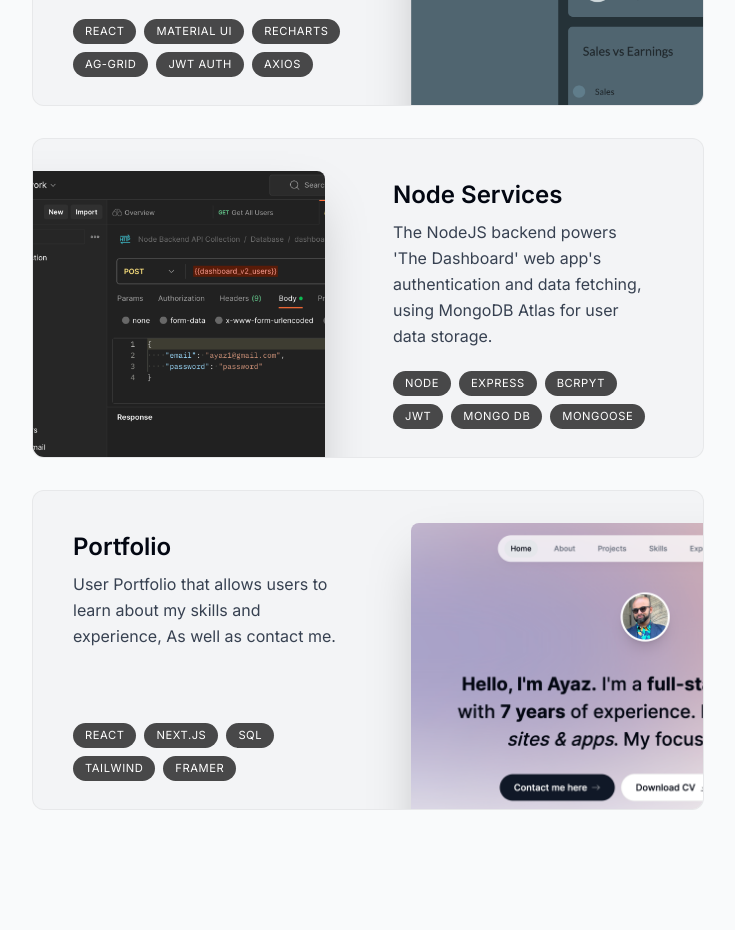
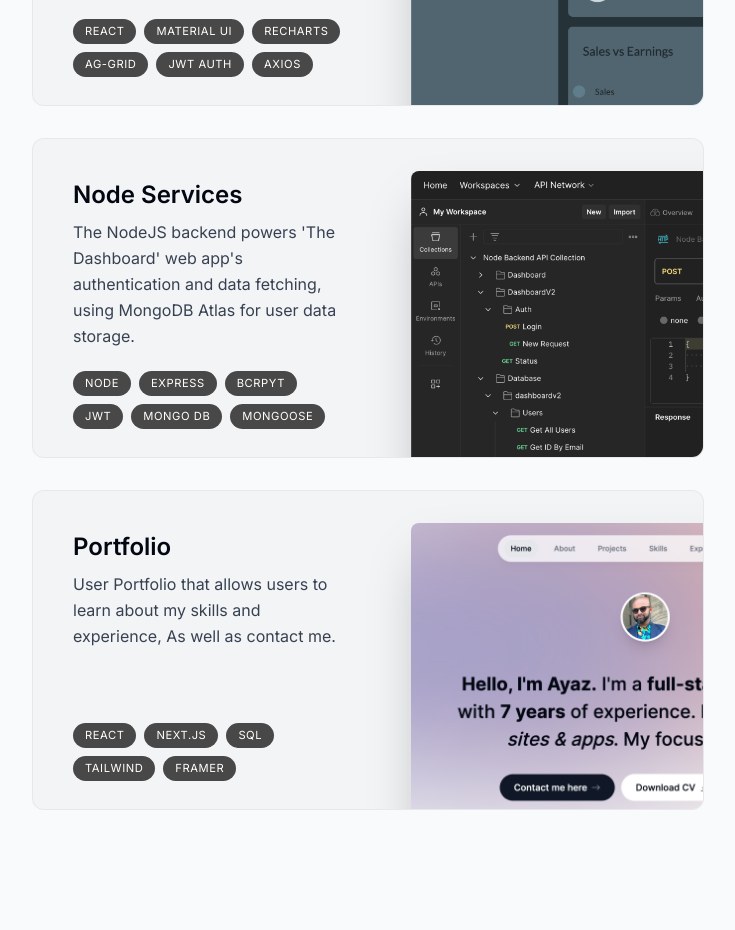
Before and after one commit to Ayaz2589/portfolio-wife, a Next.js app: page / in a window 1280 px wide. Shown: the part 1780-2710 px from the top of the page, without its empty margins (272-1007 px from the left). Built offline with nearby package versions, Linux system fonts and the light colour scheme.

Commit message:
update card

```diff
--- a/components/projects/project.tsx
+++ b/components/projects/project.tsx
@@ -24,7 +24,7 @@ export default function Project({
     <motion.div
       ref={ref}
       style={{ scale, opacity }}
-      className="group mb-3 sm:mb-8 last:mb-0"
+      className="mb-3 sm:mb-8 last:mb-0"
     >
       <section className="bg-gray-100 max-w-[22rem] sm:max-w-[42rem] border border-black/5 overflow-hidden sm:pr-8 relative sm:h-[20rem] hover:bg-gray-200 transition group-even:pl-8 rounded-xl">
         <div className="pt-4 pb-7 px-5 sm:pl-10 sm:pr-2 sm:pt-10 sm:max-w-[50%] flex flex-col h-full group-even:ml-[18rem]">
@@ -44,7 +44,7 @@ export default function Project({
         <Image
           src={imageUrl}
           alt={title}
-          className="hidden sm:block absolute top-8 -right-40 w-[28.25rem] rounded-t-lg shadow-2xl group-even:right-[initial] group-even:-left-40 group-hover:scale-[1.04] group-hover:-translate-x-3 group-hover:translate-y-3 group-even:group-hover:rotate-2 group-even:group-hover:translate-x-3 group-even:group-hover:translate-y-3 group-hover:-rotate-2 transition"
+          className="hidden sm:block absolute top-8 -right-40 w-[28.25rem] rounded-t-lg shadow-2xl group-even:right-[initial] group-even:-left-40 hover:scale-[1.04] hover:-translate-x-3 hover:translate-y-3 hover:-rotate-6 transition"
         />
       </section>
     </motion.div>
```
